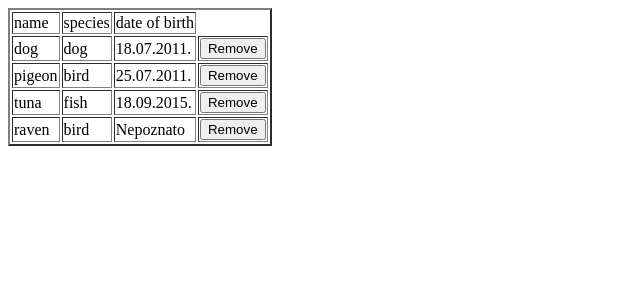
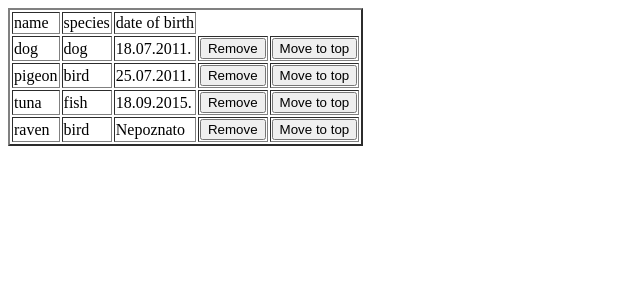
Before and after one commit to aleksandar8821/zoo, an Angular app: page / in a window 1280 px wide. Shown: the top 300 px of the page, without its empty margins (0-640 px from the left). Built offline with nearby package versions, Linux system fonts and the light colour scheme.

Commit message:
zadatak 5

```diff
--- a/src/app/animal-list/animal-list.component.html
+++ b/src/app/animal-list/animal-list.component.html
@@ -11,5 +11,6 @@
 		<td *ngIf="animal.dateOfBirth">{{animal.dateOfBirth}}</td>
 		<td *ngIf="!animal.dateOfBirth">Nepoznato</td>
 		<td><button (click) = "remove(index)">Remove</button></td>
+		<td><button (click) = "moveToTop(index)">Move to top</button></td>
 	</tr>
 </table>
--- a/src/app/animal-list/animal-list.component.ts
+++ b/src/app/animal-list/animal-list.component.ts
@@ -57,4 +57,9 @@ export class AnimalListComponent implements OnInit {
   	this.list.splice(index);
   }
 
+  moveToTop(index){
+  	let arrayOfObjects = this.list.splice(index);
+  	this.list.unshift(arrayOfObjects[0]);
+  }
+
 }
```
